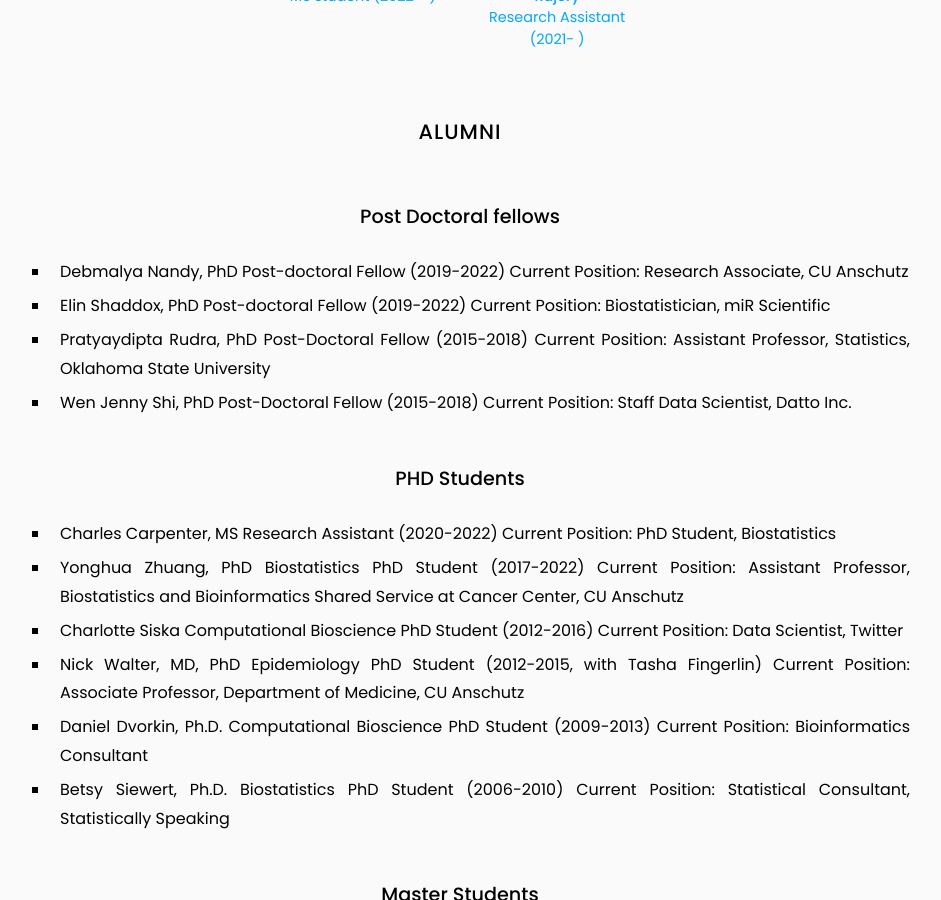
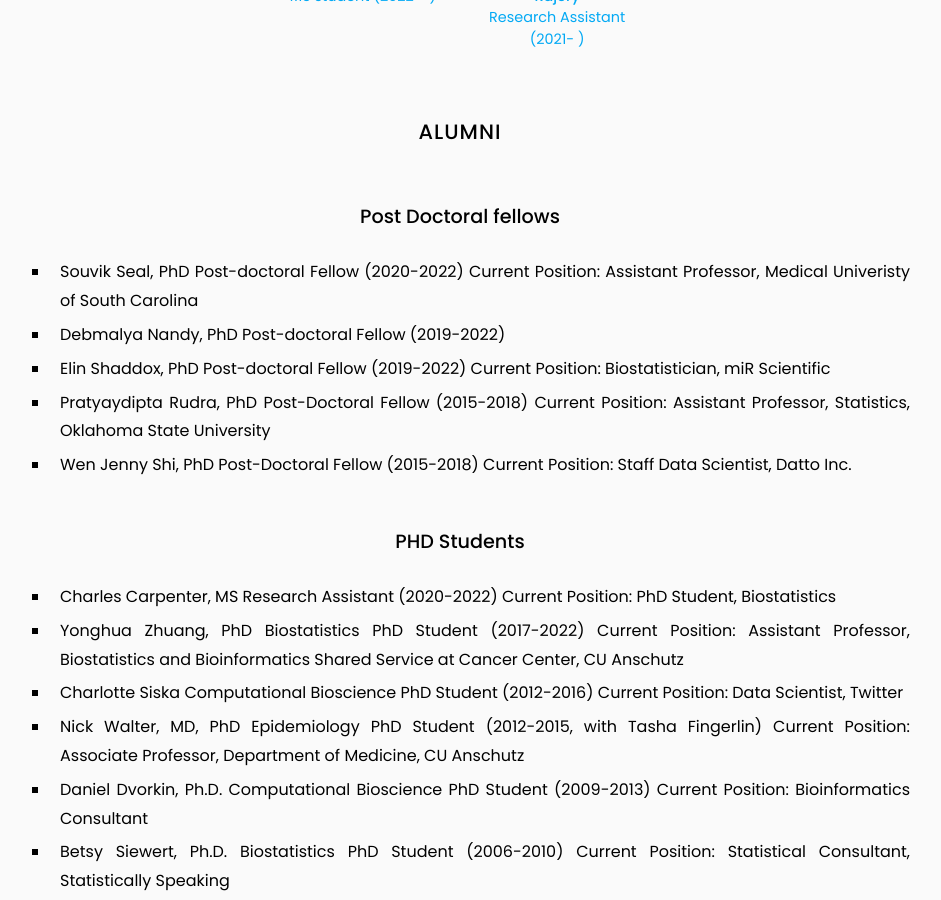
Before and after one commit to KechrisLab/kechrislab.github.io, a Jekyll site: the page built from team/index.md, in a window 1280 px wide and 900 px high, scrolled down 861 px. Shown: the whole window, without its empty margins (180-1121 px from the left). Built offline with Jekyll 4.4.1, drawn with Linux system fonts in a browser that asks for light colours.

Commit message:
Update index.md

```diff
--- a/team/index.md
+++ b/team/index.md
@@ -21,8 +21,9 @@ nav:
 
 ### Post Doctoral fellows
 
++ Souvik Seal, PhD Post-doctoral Fellow (2020-2022)
+Current Position: Assistant Professor, Medical Univeristy of South Carolina
 + Debmalya Nandy, PhD Post-doctoral Fellow (2019-2022)
-Current Position: Research Associate, CU Anschutz
 + Elin Shaddox, PhD Post-doctoral Fellow (2019-2022)
 Current Position: Biostatistician, miR Scientific
 + Pratyaydipta Rudra, PhD Post-Doctoral Fellow (2015-2018)
```
